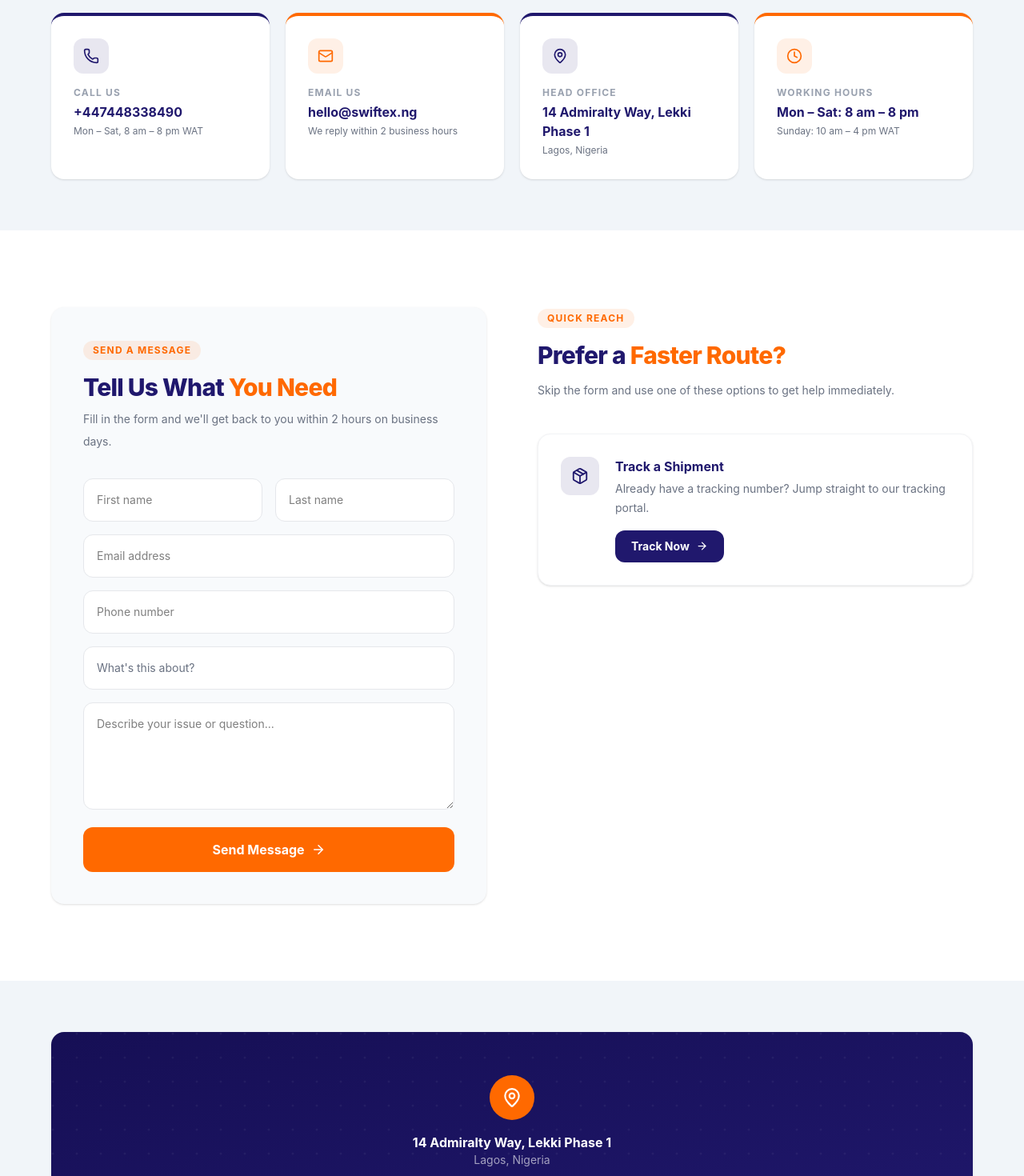
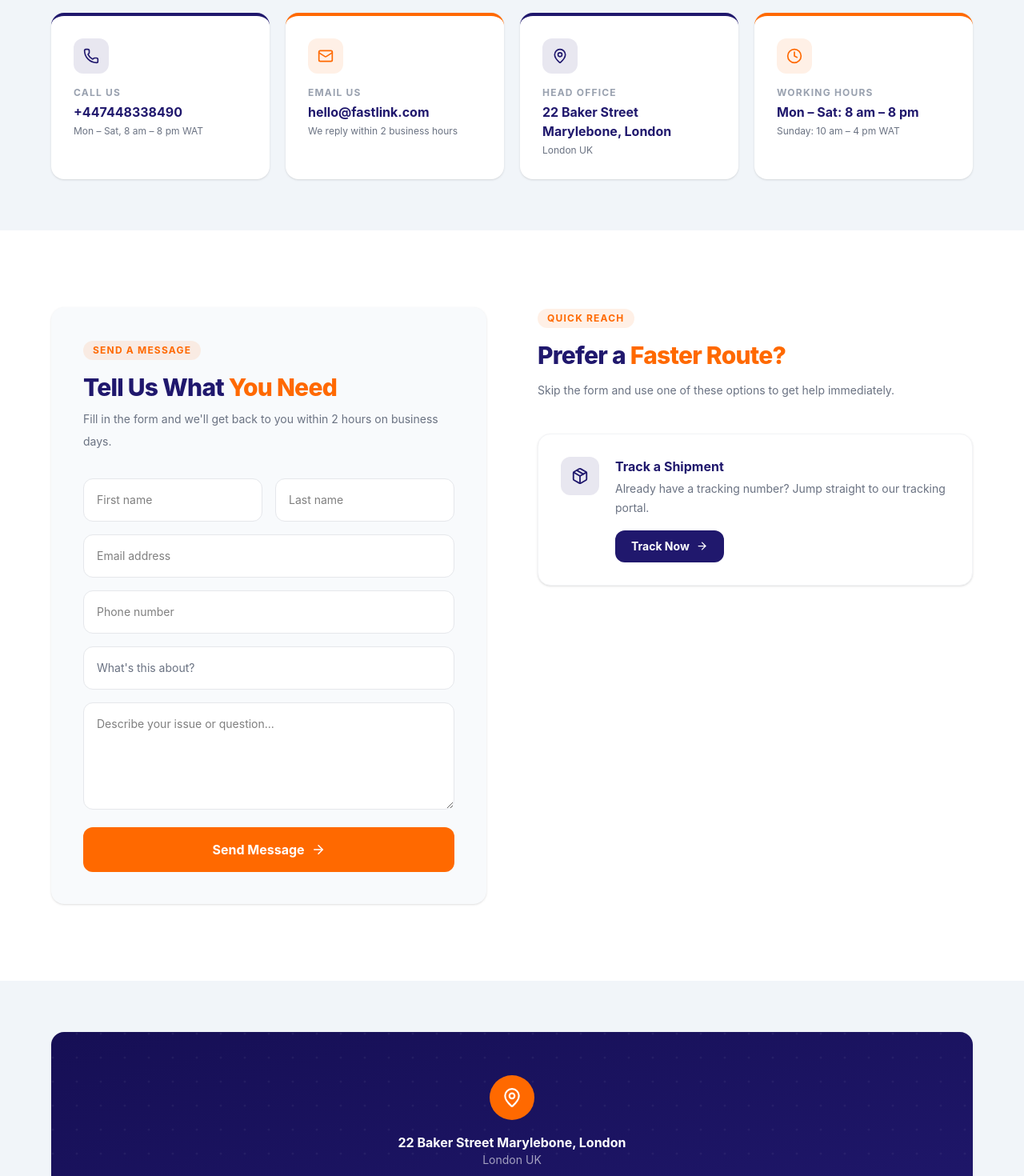
Before and after one commit to alexpeteronoja/courier-service-app, a React (Vite) app in the folder frontend/: page /contact in a window 1280 px wide. Shown: the part 520-1990 px from the top of the page at 80% size. Built offline with nearby package versions, Linux system fonts and the light colour scheme.

Commit message:
edited contact information

```diff
--- a/frontend/src/components/contact/ContactData.tsx
+++ b/frontend/src/components/contact/ContactData.tsx
@@ -11,14 +11,14 @@ export const ChannelsData: ContactChannel[] = [
   {
     icon: Mail,
     label: "Email Us",
-    value: "hello@swiftex.ng",
+    value: "hello@fastlink.com",
     sub: "We reply within 2 business hours",
   },
   {
     icon: MapPin,
     label: "Head Office",
-    value: "14 Admiralty Way, Lekki Phase 1",
-    sub: "Lagos, Nigeria",
+    value: "22 Baker Street Marylebone, London",
+    sub: "London UK",
   },
   {
     icon: Clock,
--- a/frontend/src/pages/landingPage/Contact.tsx
+++ b/frontend/src/pages/landingPage/Contact.tsx
@@ -249,9 +249,9 @@ const Contact: FC = () => {
                   <MapPin size={26} className="text-white" />
                 </div>
                 <p className="font-bold text-white">
-                  14 Admiralty Way, Lekki Phase 1
+                  22 Baker Street Marylebone, London
                 </p>
-                <p className="text-sm text-white/60">Lagos, Nigeria</p>
+                <p className="text-sm text-white/60">London UK</p>
                 <a
                   href="https://maps.google.com"
                   target="_blank"
```
